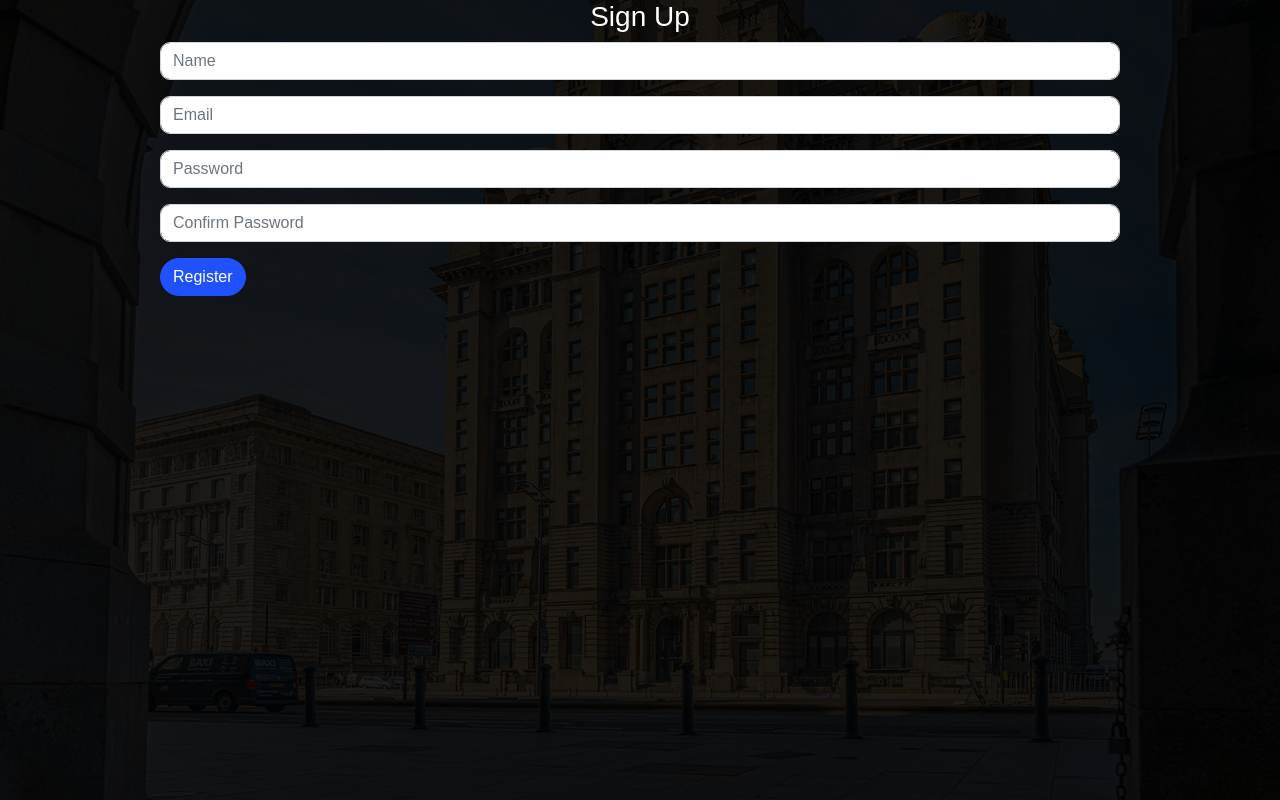
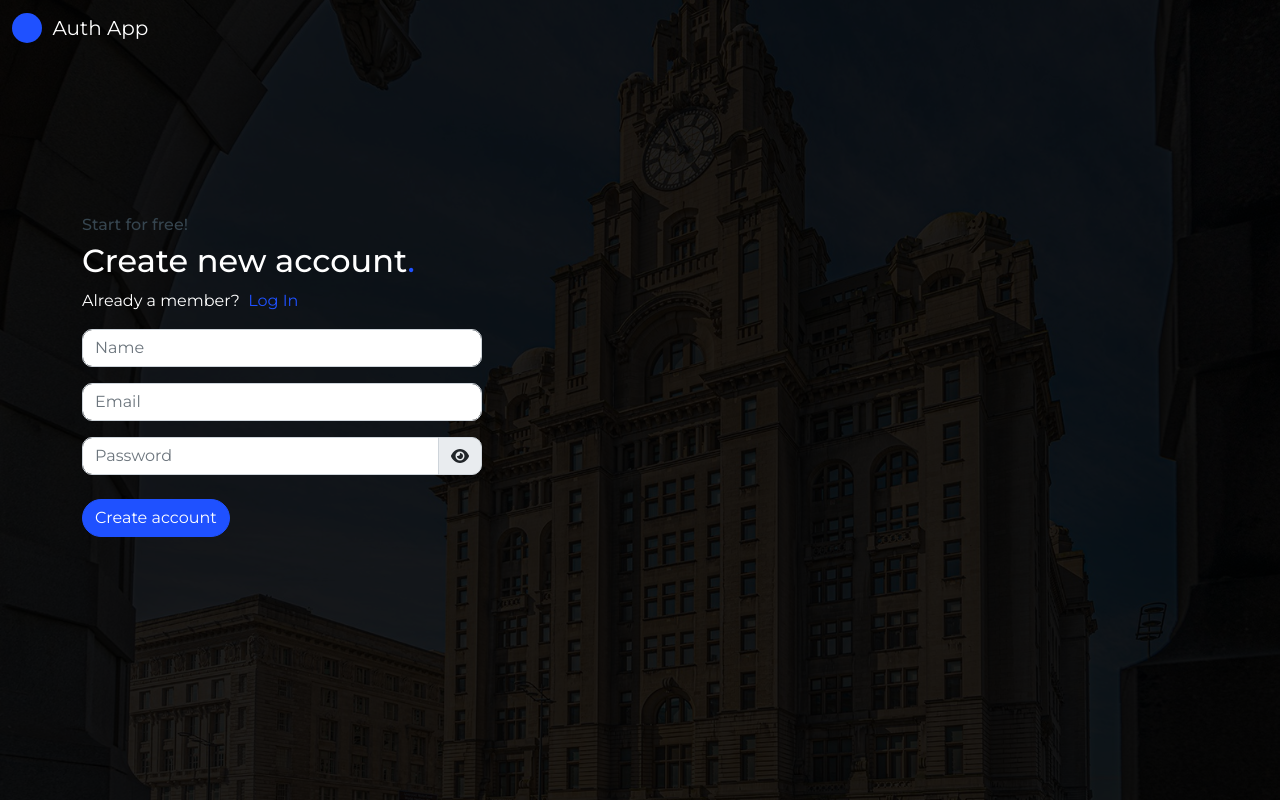
Before and after one commit to michaelOch/authentication-with-react, a React (Create React App) app: page /register in a window 1280 px wide. Built offline with nearby package versions, Linux system fonts and the light colour scheme.

Commit message:
chore: beautify register form

```diff
--- a/package.json
+++ b/package.json
@@ -3,6 +3,11 @@
   "version": "0.1.0",
   "private": true,
   "dependencies": {
+    "@fortawesome/fontawesome-svg-core": "^6.1.1",
+    "@fortawesome/free-brands-svg-icons": "^6.1.1",
+    "@fortawesome/free-regular-svg-icons": "^6.1.1",
+    "@fortawesome/free-solid-svg-icons": "^6.1.1",
+    "@fortawesome/react-fontawesome": "^0.2.0",
     "@testing-library/jest-dom": "^5.16.4",
     "@testing-library/react": "^13.3.0",
     "@testing-library/user-event": "^13.5.0",
--- a/public/index.html
+++ b/public/index.html
@@ -24,6 +24,10 @@
       work correctly both with client-side routing and a non-root public URL.
       Learn how to configure a non-root public URL by running `npm run build`.
     -->
+
+    <!-- Font -->
+    <link rel="preconnect" href="https://fonts.gstatic.com">
+    <link href="https://fonts.googleapis.com/css2?family=Montserrat:ital,wght@0,100;0,200;0,300;0,400;0,500;0,600;0,700;0,800;0,900;1,100;1,200;1,300;1,400;1,500;1,600;1,700;1,800;1,900&display=swap" rel="stylesheet">
     <title>React App</title>
   </head>
   <body>
--- a/src/index.css
+++ b/src/index.css
@@ -26,6 +26,13 @@ a:hover {
     color: var(--theme-primary);
 }
 
+.logo {
+    width: 30px;
+    height: 30px;
+    background-color: var(--theme-primary);
+    border-radius: 100%;
+}
+
 .navbar-brand {
     color: #ffffff;
 }
@@ -48,6 +55,10 @@ a:hover {
     border-radius: 10px;
 }
 
+.input-group-text {
+    border-radius: 0 10px 10px 0;
+}
+
 .text-primary {
     color: var(--theme-primary) !important;
 }
--- a/src/pages/login/login.css
+++ b/src/pages/login/login.css
@@ -1,13 +1,11 @@
 @import '../../services//theme.css';
 
 .login-section {
-    max-width: 500px;
+    max-width: 400px;
     min-height: 80vh;
 }
 
-.logo {
-    width: 30px;
-    height: 30px;
-    background-color: var(--theme-primary);
-    border-radius: 100%;
+.login-section h6 {
+    text-transform: uppercase;
+    color: #36454F;
 }
--- a/src/pages/login/login.js
+++ b/src/pages/login/login.js
@@ -2,6 +2,8 @@ import React, { useEffect, useState } from 'react';
 import { useNavigate, useLocation, Link } from 'react-router-dom';
 import axios from '../../api/axios';
 import useAuth from '../../services/auth';
+import { FontAwesomeIcon } from '@fortawesome/react-fontawesome';
+import { faEye, faEyeSlash } from '@fortawesome/free-solid-svg-icons';
 
 import './login.css';
 
@@ -14,7 +16,6 @@ function Login() {
         password: '',
         displayPassword: false,
         errorMessage: null,
-        successMessage: null,
         isSubmitting: false
     }
 
@@ -55,7 +56,6 @@ function Login() {
         setData({
             ...data,
             errorMessage: null,
-            successMessage: null,
             isSubmitting: true
         })
 
@@ -74,7 +74,6 @@ function Login() {
                 setData({
                     ...data,
                     isSubmitting: false,
-                    successMessage: 'Successful sign in',
                     errorMessage: null
                 })
 
@@ -87,16 +86,14 @@ function Login() {
                 setData({
                     ...data,
                     isSubmitting: false,
-                    errorMessage: 'Sign in failed!',
-                    successMessage: null
+                    errorMessage: 'Sign in failed!'
                 })
             })
         } else {
 
             setData({
                 ...data,
-                errorMessage: 'Empty field',
-                successMessage: null,
+                errorMessage: 'Empty field(s)',
                 isSubmitting: false
             })
         }
@@ -111,11 +108,17 @@ function Login() {
             </nav>
             <div className='container'>
                 <section className='login-section d-flex flex-column justify-content-center py-5'>
+                    <h6 className=''>Welcome back!</h6>
                     <h2 className=''>Sign in to your account<span className='text-primary'>.</span></h2>
                     <p className=''>Don't have an account? &nbsp;
                         <Link to='/register' className=''>Create Account</Link>
                     </p>
-                    <form className='w-75' onSubmit={handleSubmit}>
+                    {
+                        data.errorMessage && (
+                            <div className="alert alert-danger p-1" role='alert'>{data.errorMessage}</div>
+                        )
+                    }
+                    <form className='' onSubmit={handleSubmit}>
                         <div className="form-group mb-3">
                             <input
                                 type="email"
@@ -136,11 +139,11 @@ function Login() {
                                 value={data.password}
                             />
                             <div className="input-group-append">
-                                <span className="input-group-text" onClick={toggleDisplayPassword}>
+                                <span className="input-group-text h-100" onClick={toggleDisplayPassword}>
                                     {
                                         data.displayPassword
-                                            ? `don't`
-                                            : `show`
+                                            ? <FontAwesomeIcon icon={faEyeSlash} />
+                                            : <FontAwesomeIcon icon={faEye} />
                                     }
                                 </span>
                             </div>
--- a/src/pages/register/register.css
+++ b/src/pages/register/register.css
@@ -0,0 +1,10 @@
+@import '../../services/theme.css';
+
+.register-section {
+    max-width: 400px;
+    min-height: 80vh;
+}
+
+.register-section h6 {
+    color: #36454F;
+}
--- a/src/pages/register/register.js
+++ b/src/pages/register/register.js
@@ -1,5 +1,10 @@
 import React, { useState } from 'react';
 import axios from '../../api/axios';
+import { Link } from 'react-router-dom';
+import { FontAwesomeIcon } from '@fortawesome/react-fontawesome';
+import { faEye, faEyeSlash } from '@fortawesome/free-solid-svg-icons';
+
+import './register.css';
 
 const REGISTER_URL = '/user/register';
 
@@ -9,7 +14,7 @@ function Register() {
         name: '',
         email: '',
         password: '',
-        confirmPassword: '',
+        displayPassword: false,
         errorMessage: null,
         successMessage: null,
         isSubmitting: false
@@ -26,6 +31,15 @@ function Register() {
         })
     }
 
+    const toggleDisplayPassword = (e) => {
+        e.preventDefault();
+
+        setData({
+            ...data,
+            displayPassword: !data.displayPassword
+        });
+    }
+
     const handleSubmit = (e) => {
         e.preventDefault();
 
@@ -36,9 +50,7 @@ function Register() {
             isSubmitting: true
         })
 
-        if(data.name !== '' && data.email !== '' && data.password !== '' && data.confirmPassword !== '') {
-
-            if(data.password === data.confirmPassword) {
+        if(data.name !== '' && data.email !== '' && data.password !== '') {
 
             axios.post(REGISTER_URL, {
                 name: data.name,
@@ -50,7 +62,6 @@ function Register() {
                 withCredentials: true
             })
             .then(res => {
-                    console.log(res);
 
                 setData({
                     ...data,
@@ -61,8 +72,6 @@ function Register() {
             })
             .catch(error => {
 
-                    console.error(error);
-
                 setData({
                     ...data,
                     isSubmitting: false,
@@ -70,16 +79,6 @@ function Register() {
                     successMessage: null
                 })
             })
-
-            } else {
-
-                setData({
-                    ...data,
-                    errorMessage: "Passwords don't match. Confirm password.",
-                    successMessage: null,
-                    isSubmitting: false
-                })
-            }
         } else {
 
             setData({
@@ -92,10 +91,30 @@ function Register() {
     }
 
     return (
-        <section className='register-section d-flex flex-column justify-content-center align-items-center'>
-            {console.log(data)}
-            <h3 className='text-center'>Sign Up</h3>
-            <form className='w-75' onSubmit={handleSubmit}>
+        <div className=''>
+            <nav className='navbar navbar-expand-lg'>
+                <div className='container-fluid'>
+                    <Link to='/' className='navbar-brand d-flex align-items-center'><div className='logo d-inline-block'></div> &nbsp; Auth App</Link>
+                </div>
+            </nav>
+            <div className='container'>
+                <section className='register-section d-flex flex-column justify-content-center'>
+                    <h6 className=''>Start for free!</h6>
+                    <h2 className=''>Create new account<span className='text-primary'>.</span></h2>
+                    <p className=''>Already a member? &nbsp;
+                        <Link to='/login' className=''>Log In</Link>
+                    </p>
+                    {
+                        data.successMessage && (
+                            <div className="alert alert-success p-1" role='alert'>{data.successMessage}</div>
+                        )
+                    }
+                    {
+                        data.errorMessage && (
+                            <div className="alert alert-danger p-1" role='alert'>{data.errorMessage}</div>
+                        )
+                    }
+                    <form className='' onSubmit={handleSubmit}>
                         <div className='form-group mb-3'>
                             <input
                                 type='text'
@@ -116,25 +135,24 @@ function Register() {
                                 onChange={handleChange}
                             />
                         </div>
-                <div className='form-group mb-3'>
+                        <div className="input-group mb-4">
                             <input
-                        type='password'
-                        name='password'
-                        className='form-control'
-                        placeholder='Password'
+                                type={ data.displayPassword ? 'text' : 'password' }
+                                name="password"
+                                className="form-control"
+                                placeholder="Password"
+                                onChange={handleChange}
                                 value={data.password}
-                        onChange={handleChange}
                             />
+                            <div className="input-group-append">
+                                <span className="input-group-text h-100" onClick={toggleDisplayPassword}>
+                                    {
+                                        data.displayPassword
+                                            ? <FontAwesomeIcon icon={faEyeSlash} />
+                                            : <FontAwesomeIcon icon={faEye} />
+                                    }
+                                </span>
                             </div>
-                <div className='form-group mb-3'>
-                    <input
-                        type='password'
-                        name='confirmPassword'
-                        className='form-control'
-                        placeholder='Confirm Password'
-                        value={data.confirmPassword}
-                        onChange={handleChange}
-                    />
                         </div>
                         <div className=''>
                             <button
@@ -142,11 +160,13 @@ function Register() {
                                 className='btn btn-primary'
                                 disabled={data.isSubmitting ? true : false}
                             >
-                        {data.isSubmitting ? 'Submitting...' : 'Register'}
+                                {data.isSubmitting ? 'Submitting...' : 'Create account'}
                             </button>
                         </div>
                     </form>
                 </section>
+            </div>
+        </div>
     )
 }
 
```
Also changed, not shown: 1 other file (tests, documents, lock files or other folders). Lines whose indentation alone changed are shown as unchanged.
